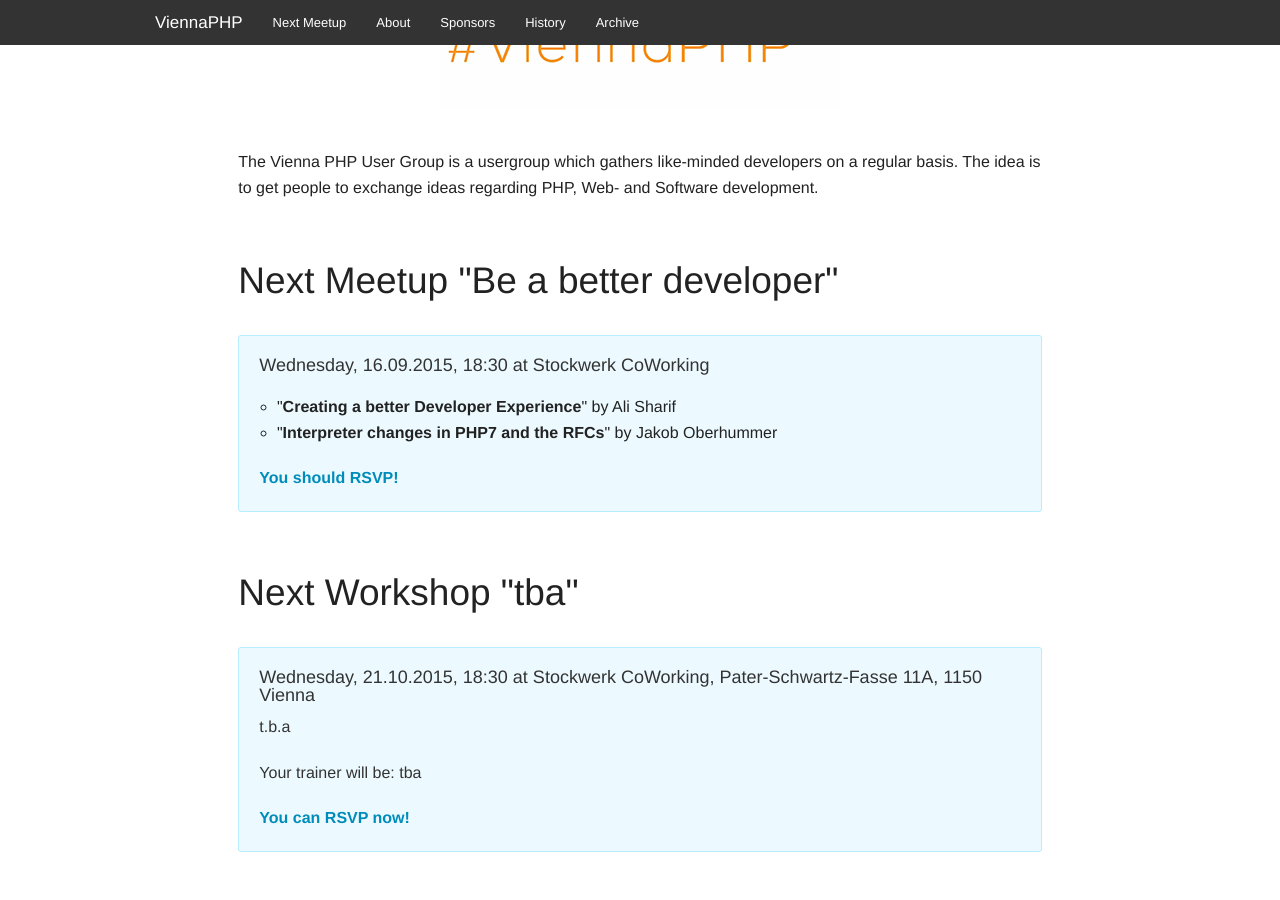
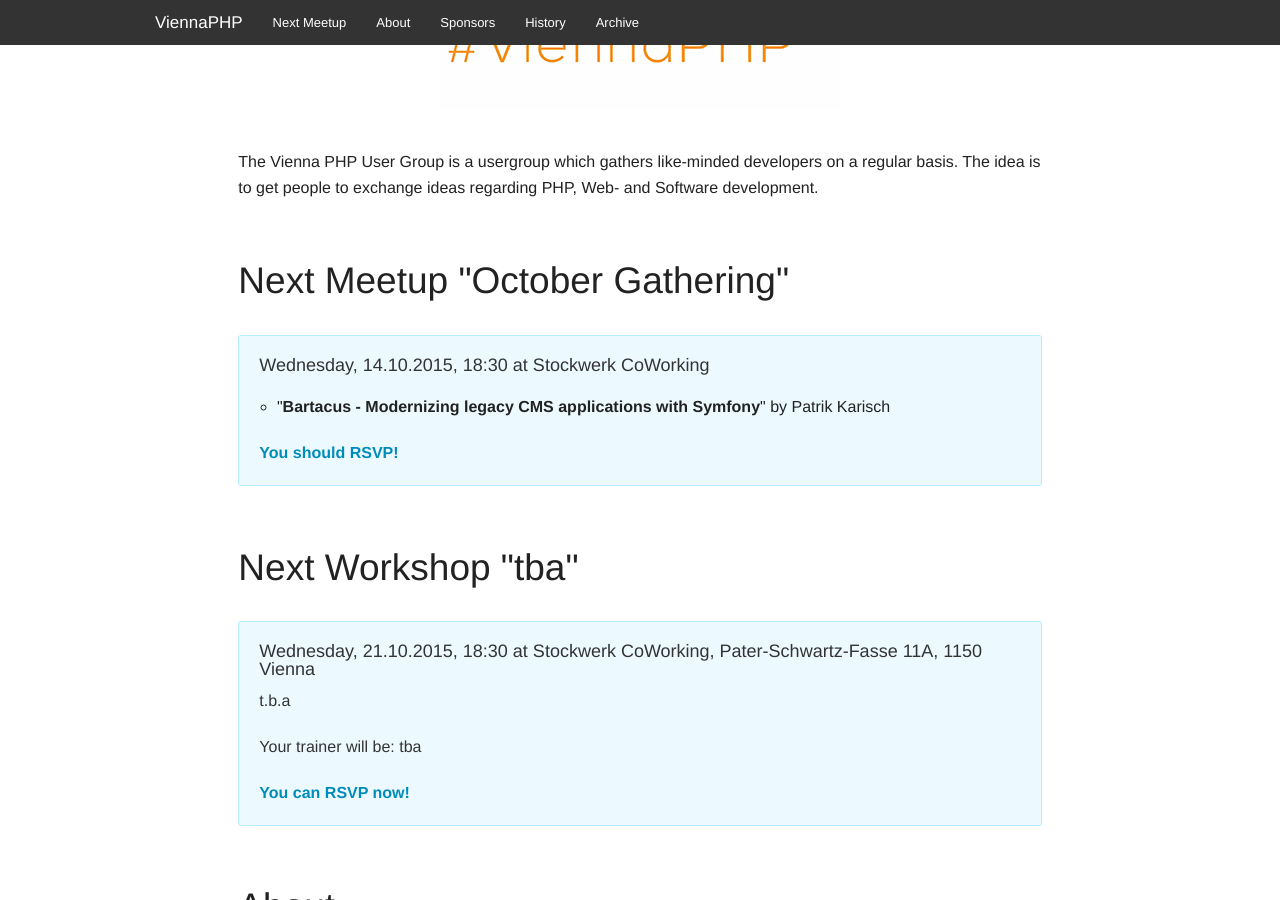
Before and after one commit to viennaphp/viennaphp.github.io, a Jekyll site: the page built from index.html, in a window 1280 px wide and 900 px high, scrolled down 356 px. Built offline with Jekyll 4.4.1, drawn with Linux system fonts in a browser that asks for light colours.

Commit message:
Updating meetup information

```diff
--- a/_data/meetup.yml
+++ b/_data/meetup.yml
@@ -1,11 +1,9 @@
-title: Be a better developer
-date: Wednesday, 16.09.2015
+title: October Gathering
+date: Wednesday, 14.10.2015
 time: "18:30"
 location: Stockwerk CoWorking
 description: ~
 agenda:
-    - title: Creating a better Developer Experience
-      speaker: Ali Sharif
-    - title: Interpreter changes in PHP7 and the RFCs
-      speaker: Jakob Oberhummer
-link: http://www.meetup.com/de/viennaphp/events/224394719/
+    - title: Bartacus - Modernizing legacy CMS applications with Symfony
+      speaker: Patrik Karisch
+link: http://www.meetup.com/de/viennaphp/events/224564663/
```
